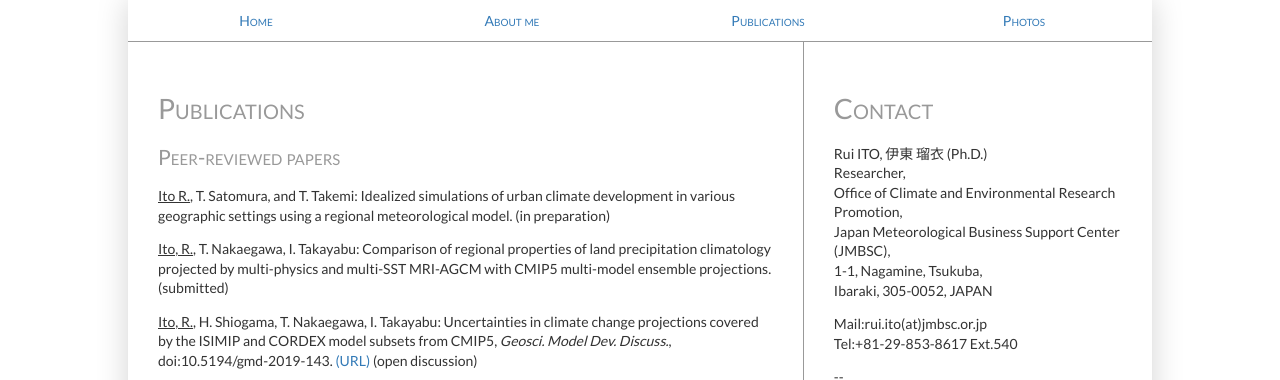
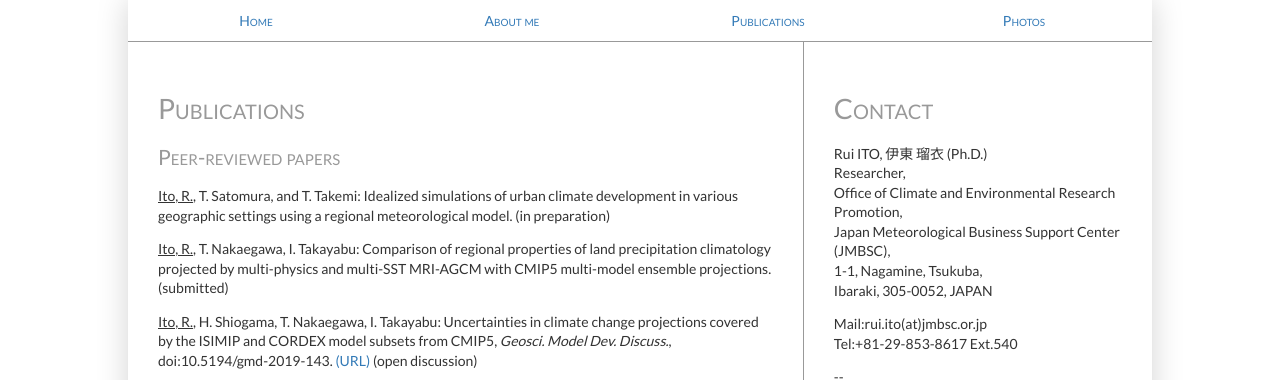
Before and after one commit to rui-climbiz/rui-climbiz.github.io, a Jekyll site: the page built from publications.html, in a window 1280 px wide and 900 px high. Shown: the top 380 px of the window. Built offline with Jekyll 4.4.1, drawn with Linux system fonts in a browser that asks for light colours.

```diff
--- a/publications.html
+++ b/publications.html
@@ -5,7 +5,7 @@
 ---
 <h1>Publications</h1>
 <h2>Peer-reviewed papers</h2>
-<p><u>Ito R.</u>, T. Satomura, and T. Takemi: Idealized simulations of urban climate development in various geographic settings using a regional meteorological model. (in preparation)</p>
+<p><u>Ito, R.</u>, T. Satomura, and T. Takemi: Idealized simulations of urban climate development in various geographic settings using a regional meteorological model. (in preparation)</p>
 <p><u>Ito, R.</u>, T. Nakaegawa, I. Takayabu: Comparison of regional properties of land precipitation climatology projected by multi-physics and multi-SST MRI-AGCM with CMIP5 multi-model ensemble projections. (submitted)</p>
 <p><u>Ito, R.</u>, H. Shiogama, T. Nakaegawa, I. Takayabu: Uncertainties in climate change projections covered by the ISIMIP and CORDEX model subsets from CMIP5, <i>Geosci. Model Dev. Discuss.</i>, doi:10.5194/gmd-2019-143. <a href="https://doi.org/10.5194/gmd-2019-143">(URL)</a> (open discussion)</p>
 <p><br></p>
```
